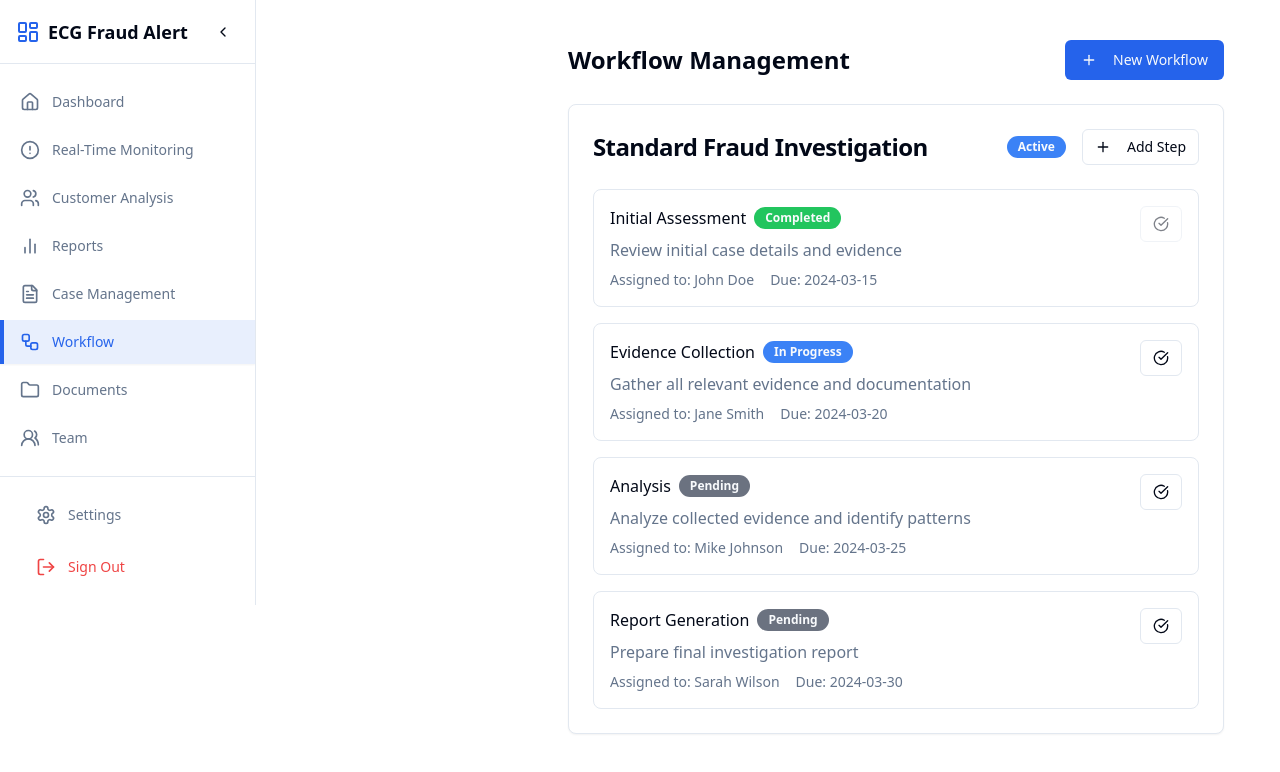
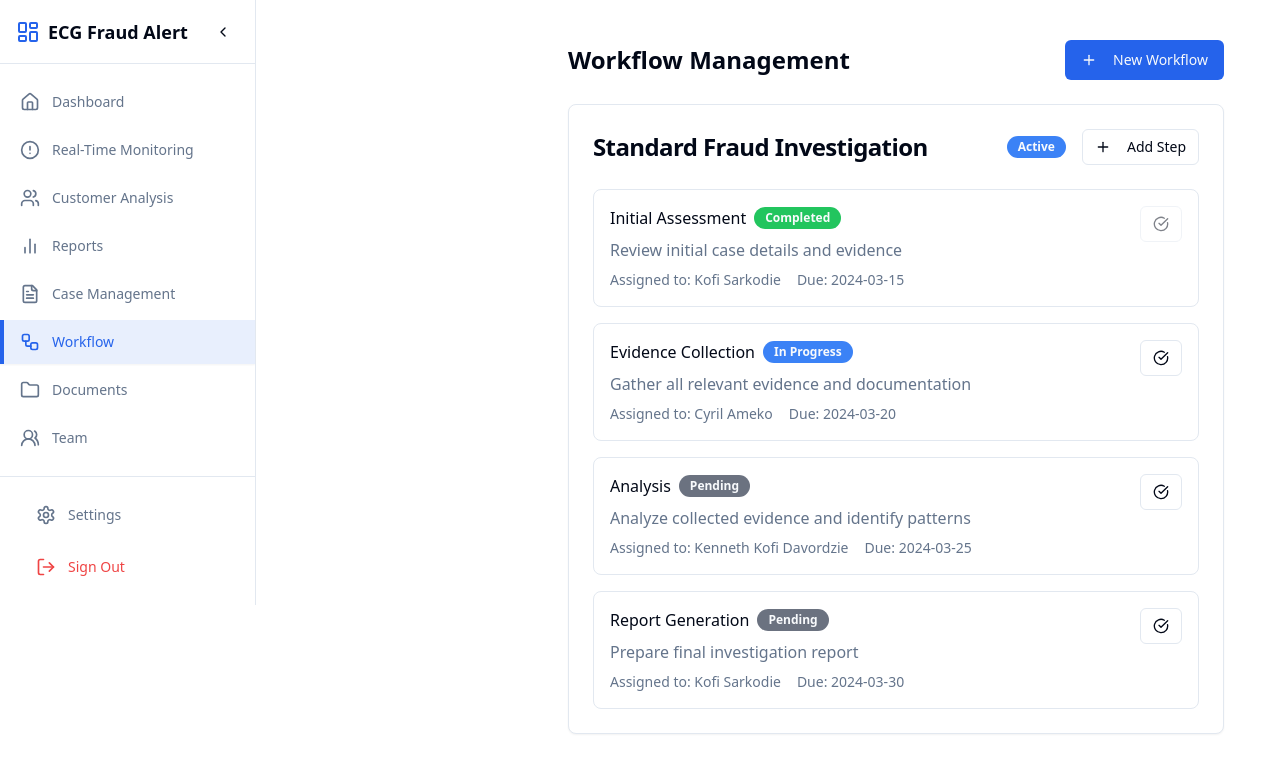
Before and after one commit to ECGOPS/accrawest, a React (Vite) app: page /workflow in a window 1280 px wide. Shown: the top 772 px of the page. Built offline with nearby package versions, Linux system fonts and the light colour scheme; sample sign-in values are in the browser's storage.

Commit message:
Update: Complete project with all latest changes

```diff
--- a/src/components/TeamCollaboration.tsx
+++ b/src/components/TeamCollaboration.tsx
@@ -57,21 +57,21 @@ const TeamCollaboration: React.FC = () => {
   const [teamMembers, setTeamMembers] = useState<TeamMember[]>([
     {
       id: '1',
-      name: 'John Doe',
+      name: 'Kofi Sarkodie',
       role: 'Admin',
       status: 'Online',
       permissions: rolePermissions['Admin'],
     },
     {
       id: '2',
-      name: 'Jane Smith',
+      name: 'Cyril Ameko',
       role: 'Analyst',
       status: 'Busy',
       permissions: rolePermissions['Analyst'],
     },
     {
       id: '3',
-      name: 'Mike Johnson',
+      name: 'Kenneth Kofi Davordzie',
       role: 'Field Agent',
       status: 'Offline',
       permissions: rolePermissions['Field Agent'],
--- a/src/components/WorkflowManagement.tsx
+++ b/src/components/WorkflowManagement.tsx
@@ -44,7 +44,7 @@ const WorkflowManagement: React.FC = () => {
           title: 'Initial Assessment',
           description: 'Review initial case details and evidence',
           status: 'Completed',
-          assignedTo: 'John Doe',
+          assignedTo: 'Kofi Sarkodie',
           dueDate: '2024-03-15',
         },
         {
@@ -52,7 +52,7 @@ const WorkflowManagement: React.FC = () => {
           title: 'Evidence Collection',
           description: 'Gather all relevant evidence and documentation',
           status: 'In Progress',
-          assignedTo: 'Jane Smith',
+          assignedTo: 'Cyril Ameko',
           dueDate: '2024-03-20',
         },
         {
@@ -60,7 +60,7 @@ const WorkflowManagement: React.FC = () => {
           title: 'Analysis',
           description: 'Analyze collected evidence and identify patterns',
           status: 'Pending',
-          assignedTo: 'Mike Johnson',
+          assignedTo: 'Kenneth Kofi Davordzie',
           dueDate: '2024-03-25',
         },
         {
@@ -68,7 +68,7 @@ const WorkflowManagement: React.FC = () => {
           title: 'Report Generation',
           description: 'Prepare final investigation report',
           status: 'Pending',
-          assignedTo: 'Sarah Wilson',
+          assignedTo: 'Kofi Sarkodie',
           dueDate: '2024-03-30',
         },
       ],
```
